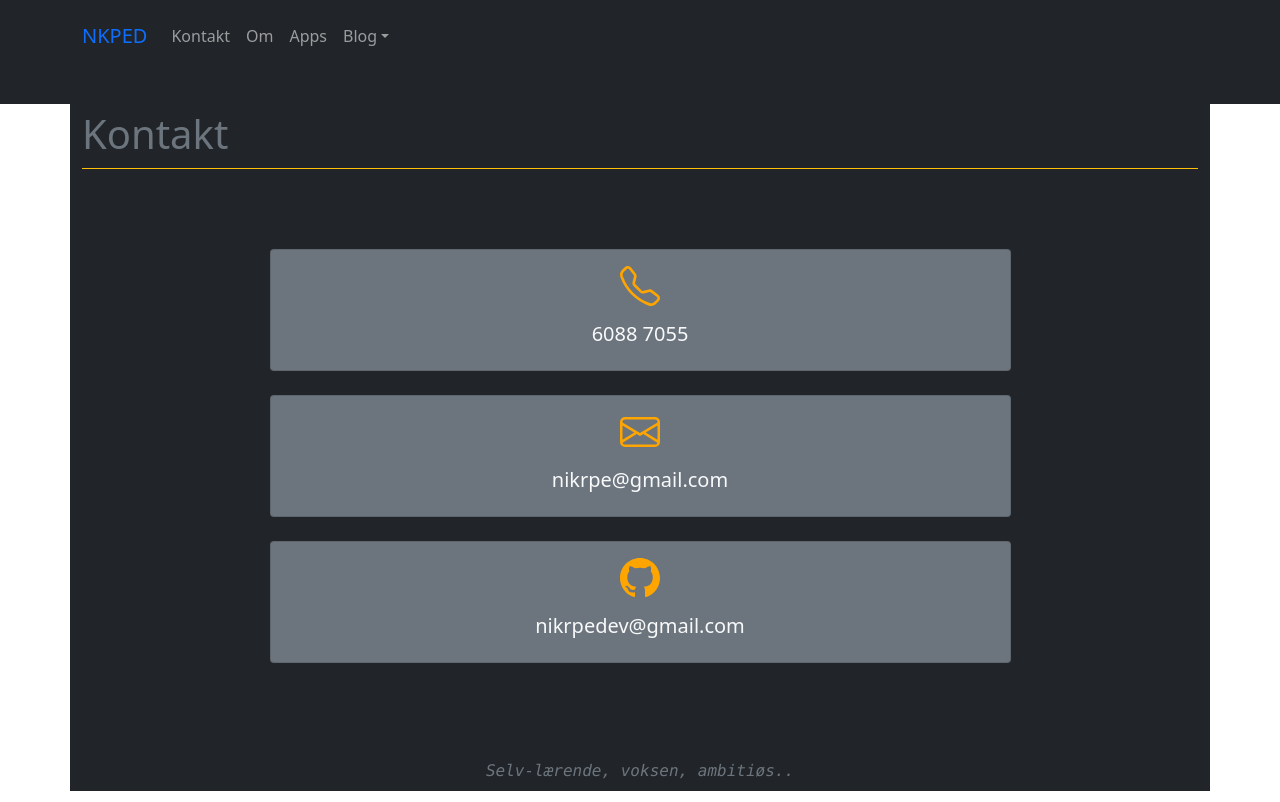
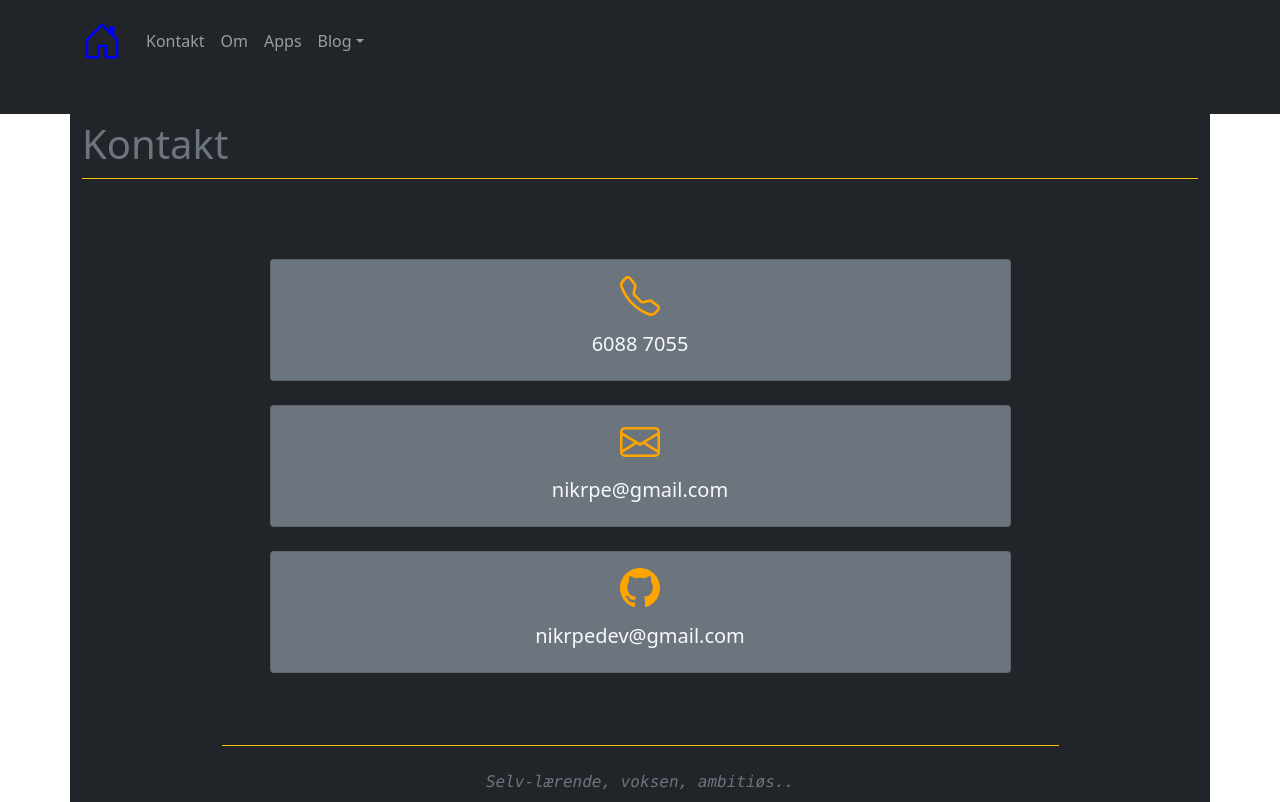
Before and after one commit to nkped/nkped.github.io, a React (Create React App) app: page /kontakt in a window 1280 px wide. Built offline with nearby package versions, Linux system fonts and the light colour scheme.

Commit message:
Tilføj home-icon i my-navbar

```diff
--- a/src/components/myNavBar.jsx
+++ b/src/components/myNavBar.jsx
@@ -1,5 +1,6 @@
 //React-Bootstrap
 import { Container, Navbar, Nav, NavDropdown } from "react-bootstrap";
+import { HouseDoor } from "react-bootstrap-icons";
 //Components
 import BlogDropdown from "./blogDropdown";
 
@@ -8,8 +9,8 @@ export function MyNavBar() {
     <nav className="bg-dark navbar-dark pb-4">
       <Navbar expand="lg">
         <Container className="mb-3 mt-2">
-          <Navbar.Brand className="text-primary" href="/">
-            NKPED
+          <Navbar.Brand href="/">
+            <HouseDoor size={40} color="blue" />
           </Navbar.Brand>
           <Navbar.Toggle aria-controls="basic-navbar-nav" />
           <Navbar.Collapse id="basic-navbar-nav">
--- a/src/routes/kontakt.jsx
+++ b/src/routes/kontakt.jsx
@@ -8,7 +8,7 @@ export default function Kontakt() {
       <Container className="fs-1 fw-semibold mb-2 pb-1 text-muted  border-bottom border-warning">
         <Row>Kontakt</Row>
       </Container>
-      <Container className="w-75 px-5 py-5">
+      <Container className="w-75 px-5 py-5 border-bottom border-warning">
         <Card className="my-4 bg-secondary">
           <Card.Body>
             <Telephone color="orange" size={40} className=" mb-3" />
```
